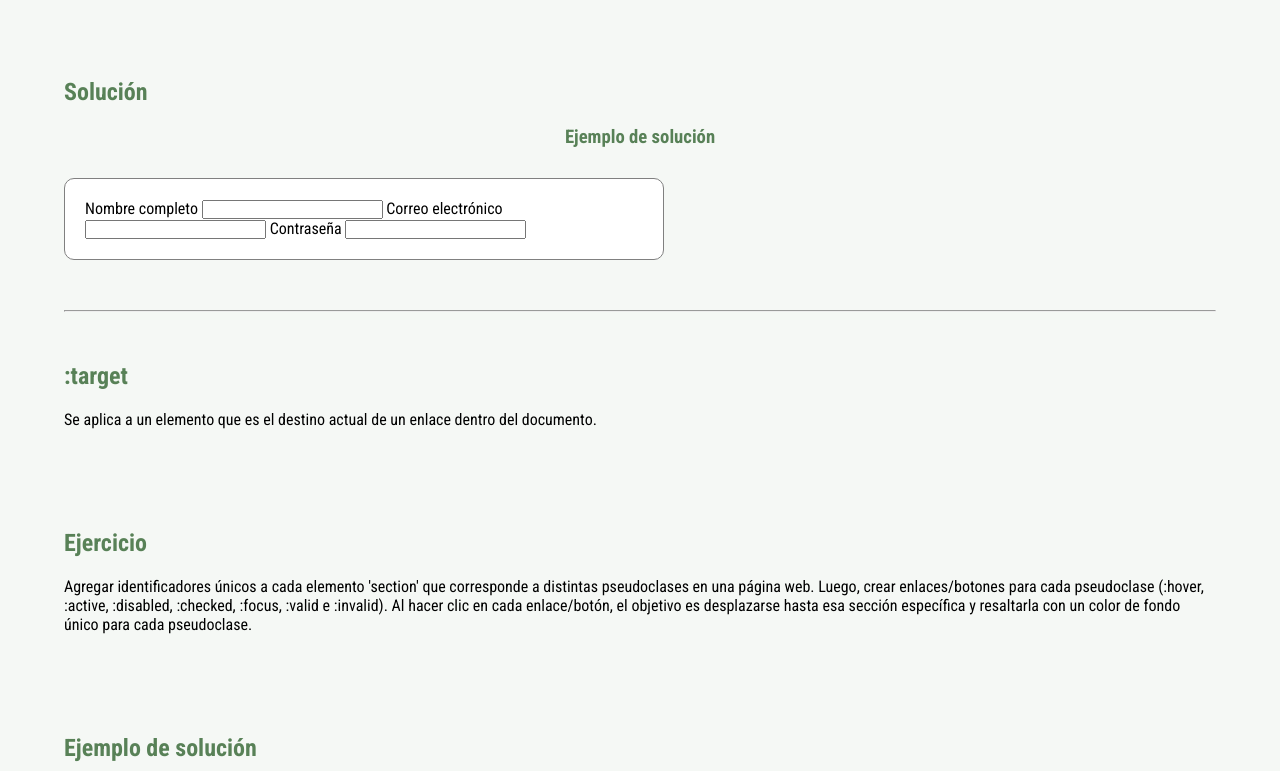
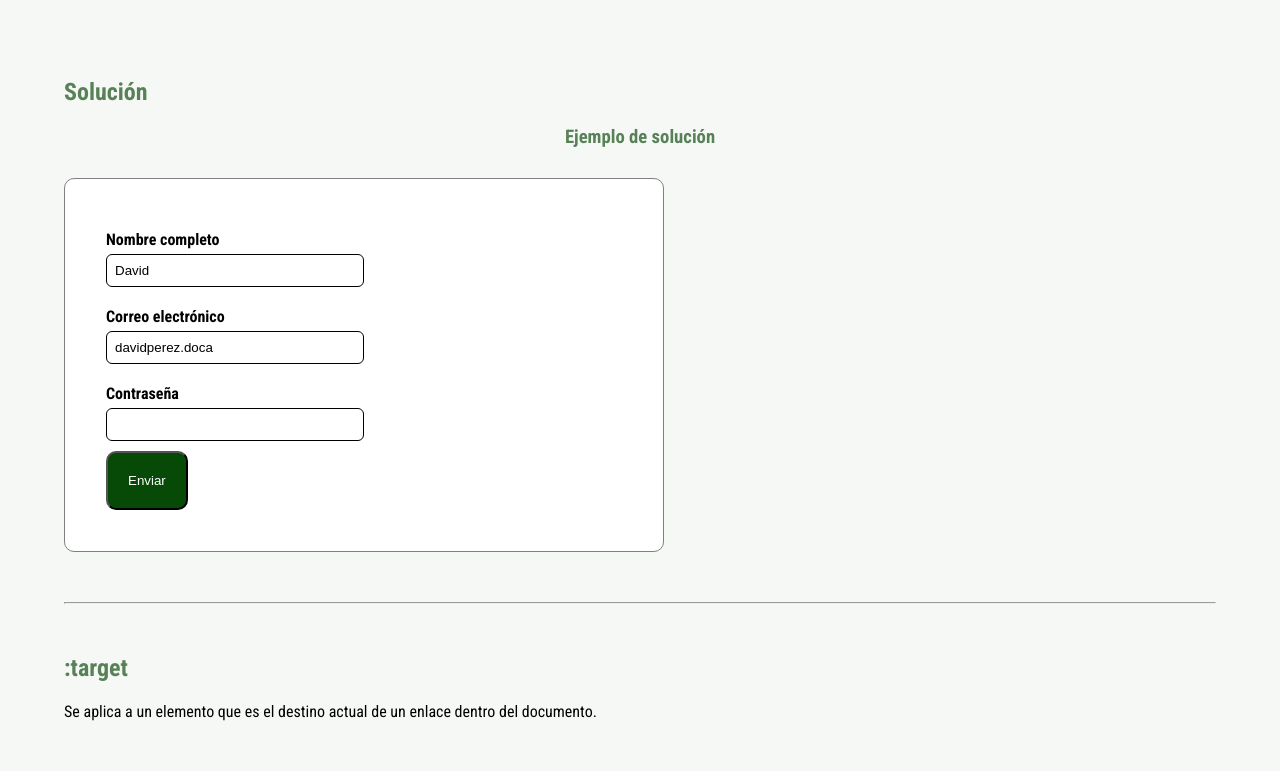
Before and after one commit to Lexie0393/WORKSPACE, a PHP site: page /ej2-pseudoclases.html in a window 1280 px wide. Shown: the part 3977-4748 px from the top of the page. Run offline with PHP 8.4, Linux system fonts and the light colour scheme.

Commit message:
version 1.1

```diff
--- a/14.finalCSS/css/style-ej2.css
+++ b/14.finalCSS/css/style-ej2.css
@@ -77,3 +77,32 @@ form> button {
 }
 
 /* Resultado CSS del ejercicio 3 */
+
+.formulario {
+    border: 1px solid white;
+    padding: 20px;
+    background-color: white;
+    border-radius: 8px;
+    width: 300px;
+}
+
+.formulario label {
+    display: block;
+    margin-top: 10px;
+    font-weight: bold;
+}
+
+.formulario input {
+    width: 100%;
+  padding: 8px;
+  margin-top: 5px;
+  margin-bottom: 10px;
+  border: 1px solid black;
+  border-radius: 6px;
+  box-sizing: border-box;
+}
+
+.formulario input .error {
+  border-color: #c11d1d;
+  background-color: #ffecec;
+}
--- a/14.finalCSS/ej2-pseudoclases.html
+++ b/14.finalCSS/ej2-pseudoclases.html
@@ -173,13 +173,14 @@
             <!-- Aquí se va a realizar el segundo formulario -->
              <h3>Ejemplo de solución</h3>
              <form action="" method="get">
-                <div>
+                <div class="formulario">
                     <label for="nombre">Nombre completo</label>
-                    <input type="text">
+                    <input type="text" id="nombre" name="nombre" value="David">
                     <label for="email">Correo electrónico</label>
-                    <input type="email" name="correo" id="email">
+                    <input type="email" name="correo" id="email" value="davidperez.doca" class="error">
                     <label for="clave">Contraseña</label>
                     <input type="password" name="contrasenha" id="clave">
+                    <button type="submit">Enviar</button>
                 </div>
              </form>
         </section>
--- a/15.InicioJS/index.html
+++ b/15.InicioJS/index.html
@@ -18,5 +18,6 @@
     </footer>
     <script src="js/variables.js"></script>
     <script src="js/condicionales.js"></script>
+    <script src="js/bucles.js"></script>
 </body>
 </html>
```
Also changed, not shown: 15.InicioJS/js/bucles.js (added, +92 -0 lines), 15.InicioJS/js/condicionales.js (+38 -38 lines).
